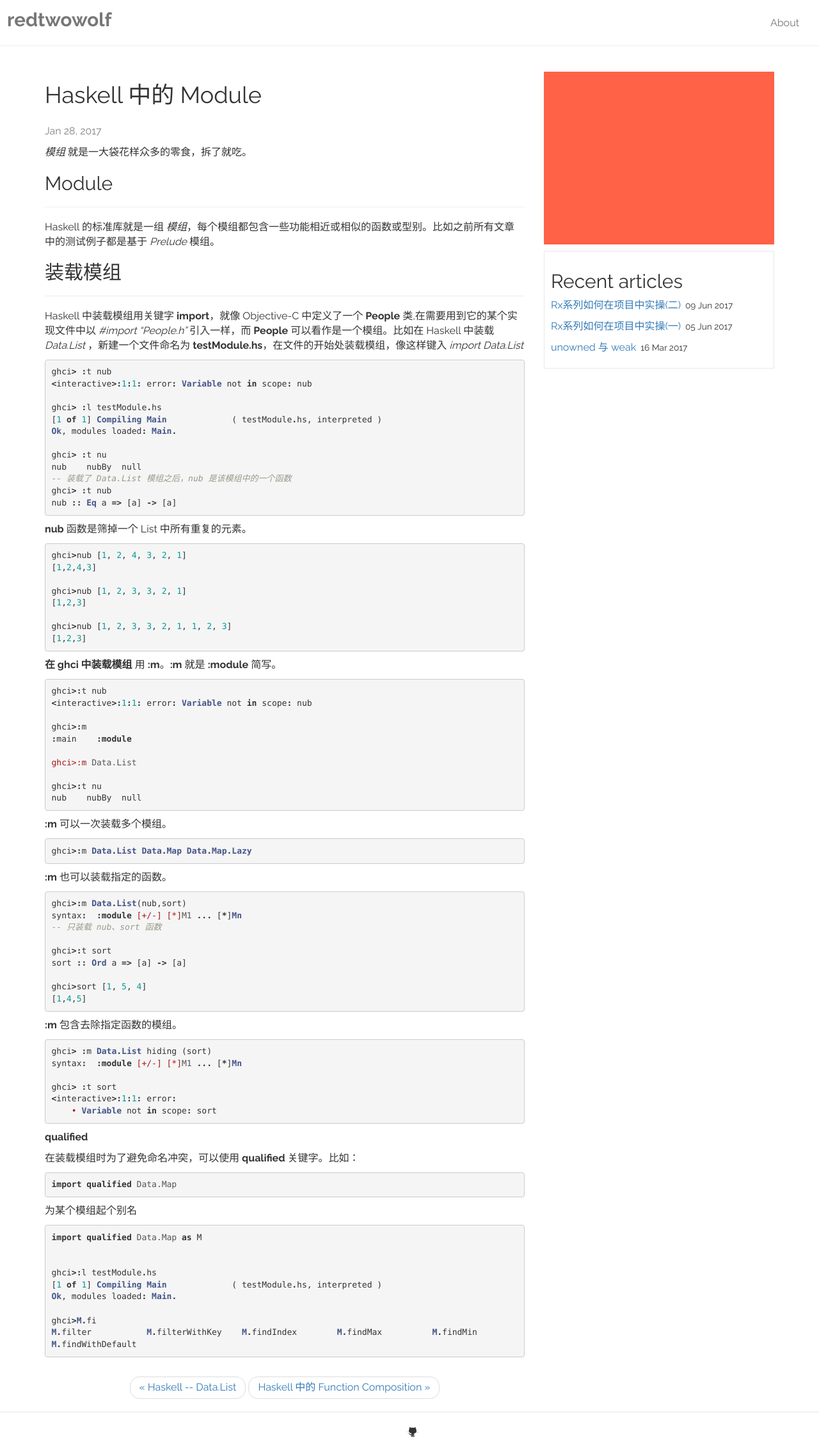
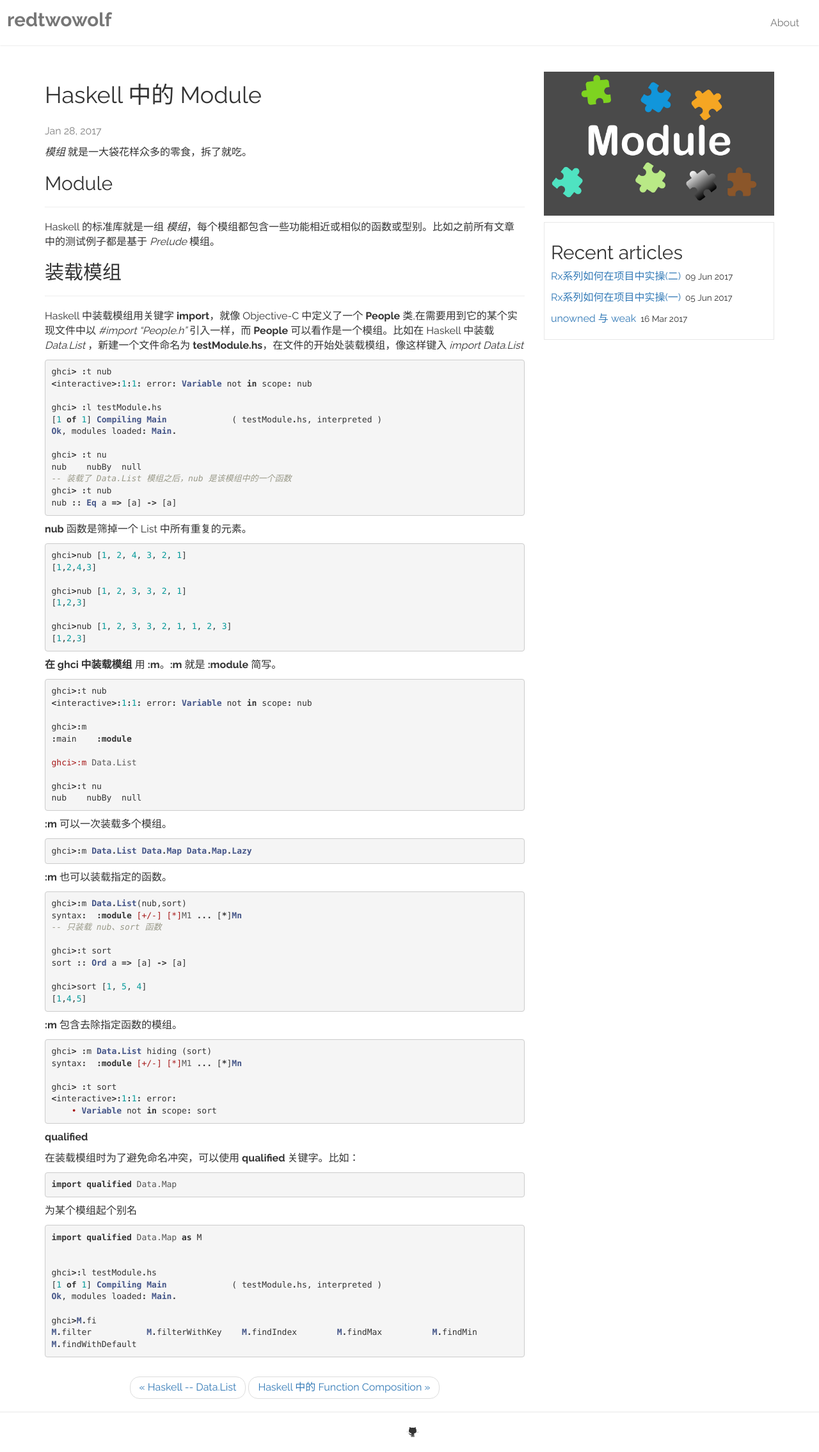
Before and after one commit to CoderDB/CoderDB.github.io, a Jekyll site: the page built from _posts/2017-01-28-Haskell-Module.md, in a window 1280 px wide. Shown: the whole page at 64% size. Built offline with Jekyll 4.4.1, drawn with Linux system fonts in a browser that asks for light colours; comment, search, counter and statistics services are not loaded.

Commit message:
update haskell_module post

```diff
--- a/_posts/2017-01-28-Haskell-Module.md
+++ b/_posts/2017-01-28-Haskell-Module.md
@@ -2,7 +2,7 @@
 layout: post
 date: 2017-01-28
 title: Haskell 中的 Module
-img: "pink.jpg"
+img: "haskell_module.jpg"
 ---
 
 *模组* 就是一大袋花样众多的零食，拆了就吃。
```
Also changed, not shown: images/haskell_module.jpg (added).
